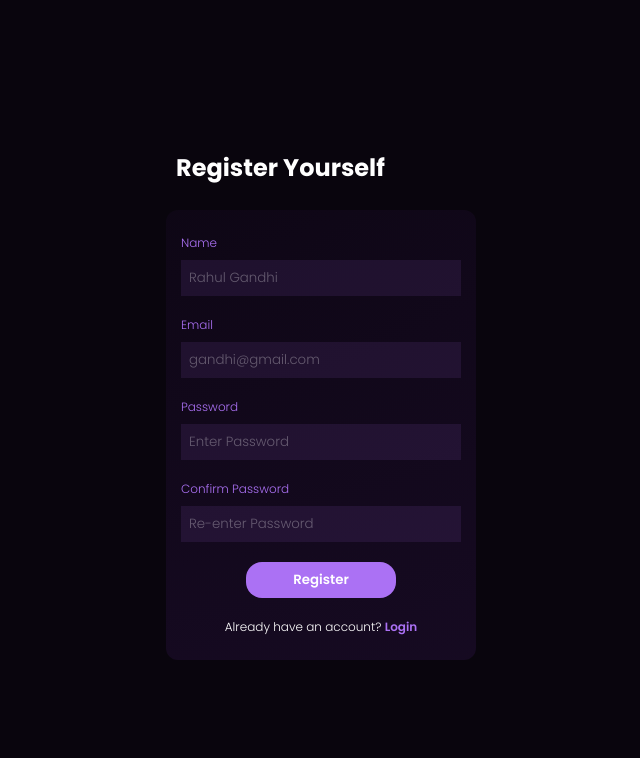
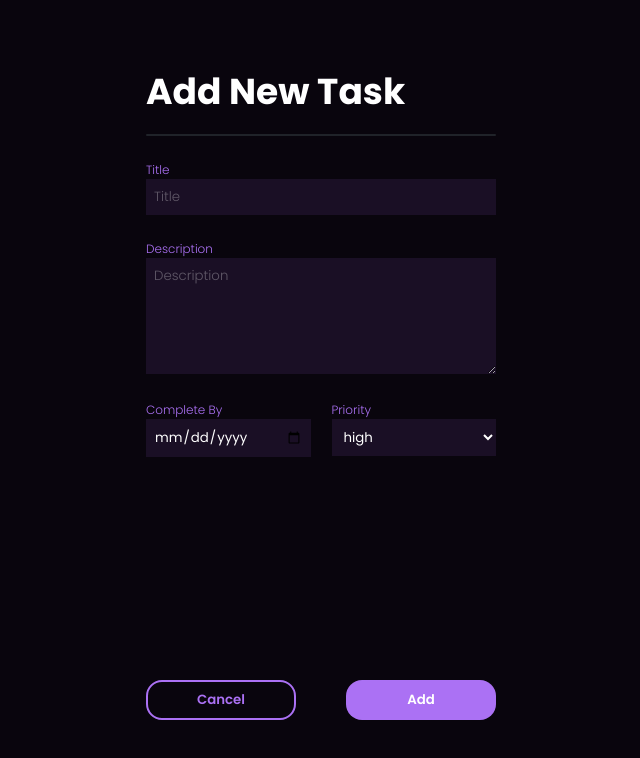
Before and after one commit to nav2103/todo-app, a React (Create React App) app: page /addtask in a window 1280 px wide. Before the commit this address led to /register. Shown: the top 758 px of the page, without its empty margins (319-959 px from the left). Built offline with nearby package versions, Linux system fonts and the light colour scheme.

Commit message:
add task implemented

```diff
--- a/src/App.css
+++ b/src/App.css
@@ -13,7 +13,8 @@ body {
 }
 .auth-outer-container,
 .tasks-outer,
-.task-details-outer {
+.task-details-outer,
+.add-edit-outer {
   display: flex;
   justify-content: center;
   align-items: center;
@@ -22,7 +23,6 @@ body {
 }
 .tasks-outer {
   justify-content: flex-start;
-  align-items: center;
 }
 .auth-header-container,
 .tasks-header {
@@ -114,6 +114,7 @@ button {
   display: flex;
   gap: 8px;
   margin: 10px;
+  width: 350px;
 }
 .checkbox-container {
   display: flex;
@@ -123,7 +124,7 @@ button {
   cursor: pointer;
 }
 .task-title-container {
-  width: 240px;
+  width: 280px;
   display: flex;
   justify-content: space-between;
 }
@@ -131,6 +132,9 @@ button {
   font-size: 1rem;
   font-style: normal;
   font-weight: 400;
+}
+.add-task {
+  margin-bottom: 20px;
 }
 .task-priority {
   color: #ffd233;
@@ -147,6 +151,7 @@ button {
   align-items: center;
   justify-content: space-around;
   padding: 5px 5px 0 5px;
+  width: 350px;
 }
 
 .settings-icon {
@@ -158,7 +163,7 @@ button {
 }
 .task-search-bar input {
   background: none;
-  width: 200px;
+  width: 240px;
 }
 .task-search-bar select {
   background: none;
@@ -182,6 +187,7 @@ button {
   align-items: center;
   justify-content: center;
   padding: 5px;
+  width: 350px;
 }
 .task-options {
   margin-top: 10px;
@@ -198,7 +204,7 @@ button {
 .all-tasks-container {
   display: flex;
   margin-top: 18px;
-  width: 300px;
+  width: 350px;
   justify-content: space-between;
   align-items: center;
 }
@@ -209,13 +215,13 @@ button {
 .progress-bar-bg {
   background: rgba(171, 113, 244, 0.1);
   height: 12px;
-  width: 250px;
+  width: 300px;
   border-radius: 10px;
 }
 .progress-bar {
   background: #ab71f4;
   height: 12px;
-  width: 83.3px;
+  width: 100px;
   border-radius: 10px;
 }
 .task-progress-container {
@@ -223,14 +229,14 @@ button {
   justify-content: space-between;
   align-items: center;
   margin-top: 10px;
-  width: 300px;
+  width: 350px;
 }
 .task-progress-container p {
   font-size: 10px;
 }
 .task-options-container {
   display: flex;
-  width: 300px;
+  width: 350px;
   font-size: 10px;
   justify-content: space-between;
   margin-top: 15px;
@@ -289,7 +295,8 @@ button {
   width: 25px;
   height: 25px;
 }
-.task-details-title {
+.task-details-title,
+.title-container {
   font-size: 36px;
   text-align: left;
   width: 100%;
@@ -310,7 +317,64 @@ button {
   max-width: 350px;
   margin: 10px 0;
 }
-.back-to-task-btn {
+.back-to-task-btn,
+.buttons-container {
   position: fixed;
   bottom: 10vh;
 }
+.add-edit-outer {
+  height: 65vh;
+}
+.add-title-container,
+.add-description-container {
+  width: 350px;
+  margin-top: 25px;
+}
+.add-title-container input {
+  width: 100%;
+}
+.add-description-container textarea {
+  width: 100%;
+  outline: none;
+  border: none;
+  background: #ab71f41a;
+  padding: 8px;
+  color: #fff;
+  transition: 0.1s;
+}
+textarea:focus,
+select:focus {
+  border: 1px solid #ab71f4;
+}
+.duedate-priority-container {
+  display: flex;
+  justify-content: space-between;
+  align-items: center;
+  width: 350px;
+  margin-top: 20px;
+}
+.duedate-container,
+.priority-container {
+  width: 47%;
+}
+.duedate-container input {
+  width: 100%;
+}
+.priority-container select {
+  width: 100%;
+  padding: 8px;
+  background: #ab71f41a;
+  outline: none;
+  border: none;
+  color: #fff;
+}
+.buttons-container {
+  width: 350px;
+  display: flex;
+  justify-content: space-between;
+}
+.cancel-button {
+  background: none;
+  color: #ab71f4;
+  border: 2px solid #ab71f4;
+}
--- a/src/App.js
+++ b/src/App.js
@@ -9,6 +9,8 @@ import {
 } from "react-router-dom";
 import Tasks from "./pages/Tasks";
 import TaskDetails from "./pages/TaskDetails";
+import AddTask from "./pages/AddTask";
+import EditTask from "./pages/EditTask";
 
 function App() {
   return (
@@ -19,7 +21,9 @@ function App() {
           <Route path="/register" element={<RegisterPage />} />
           <Route path="/tasks" element={<Tasks />} />
           <Route path="/details" element={<TaskDetails />} />
-          <Route path="*" element={<Navigate to="/register" />} />
+          <Route path="/addtask" element={<AddTask />} />
+          <Route path="/edittask" element={<EditTask />} />
+          <Route path="*" element={<Navigate to="/login" />} />
         </Routes>
       </Router>
     </div>
--- a/src/pages/AddTask.js
+++ b/src/pages/AddTask.js
@@ -1,32 +1,105 @@
+import axios from "axios";
 import React, { useState } from "react";
+import { useNavigate } from "react-router-dom";
 
 const AddTask = () => {
+  const navigate = useNavigate();
+  const handleSumbit = async (e) => {
+    e.preventDefault();
+    try {
+      const res = await axios.post(
+        "https://task-manager-server-chi-three.vercel.app/task/add",
+        taskData
+      );
+      console.log(res);
+      alert("Task Added!");
+      setTaskData({
+        title: "",
+        description: "",
+        duedate: "",
+        priority: "",
+      });
+    } catch (error) {
+      console.log(error);
+    }
+  };
   const [taskData, setTaskData] = useState({
     title: "",
     description: "",
-    completeBy: "",
+    duedate: "",
     priority: "",
   });
   const handleChange = (e) => {
-    console.log(e);
+    // console.log(e);
     setTaskData({ ...taskData, [e.target.name]: e.target.value });
   };
   return (
-    <div>
+    <div className="add-edit-outer">
+      <div className="title-container">Add New Task</div>
+      <div className="task-line"></div>
+      <form action="" onSubmit={handleSumbit}>
+        <div className="add-title-container">
+          <div className="label">Title</div>
           <input
             type="text"
             name="title"
             value={taskData.title}
-        placeholder="title"
+            required
+            placeholder="Title"
             onChange={handleChange}
           />
-      <input
+        </div>
+        <div className="add-description-container">
+          <div className="label">Description</div>
+          <textarea
             type="text"
             name="description"
+            className="desc-textarea"
             value={taskData.description}
-        placeholder="description"
+            placeholder="Description"
+            required
+            rows={5}
             onChange={handleChange}
           />
+        </div>
+        <div className="duedate-priority-container">
+          <div className="duedate-container">
+            <div className="label">Complete By</div>
+            <input
+              type="date"
+              name="duedate"
+              id="duedate"
+              onChange={handleChange}
+              value={taskData.duedate}
+              required
+            />
+          </div>
+          <div className="priority-container">
+            <div className="label">Priority</div>
+            <select
+              name="priority"
+              id="priority"
+              onChange={handleChange}
+              value={taskData.priority}
+            >
+              <option value="high">high</option>
+              <option value="medium">medium</option>
+              <option value="low">low</option>
+            </select>
+          </div>
+        </div>
+        <div className="buttons-container">
+          <button
+            className="cancel-button"
+            onClick={() => {
+              navigate("/tasks");
+            }}
+          >
+            Cancel
+          </button>
+          <button type="submit">Add</button>
+        </div>
+      </form>
     </div>
   );
 };
--- /dev/null
+++ b/src/pages/EditTask.js
@@ -0,0 +1,79 @@
+import React, { useState } from "react";
+import { useLocation, useNavigate } from "react-router-dom";
+
+const EditTask = () => {
+  const navigate = useNavigate();
+  const location = useLocation();
+  const task = location?.state;
+  console.log("location data: ", location);
+  const [taskData, setTaskData] = useState({
+    title: "",
+    description: "",
+    completeBy: "",
+    priority: "",
+  });
+  const handleChange = (e) => {
+    console.log(e);
+    setTaskData({ ...taskData, [e.target.name]: e.target.value });
+  };
+  return (
+    <div className="add-edit-outer">
+      <div className="title-container">Edit Task</div>
+      <div className="task-line"></div>
+      <div className="add-title-container">
+        <div className="label">Title</div>
+        <input
+          type="text"
+          name="title"
+          value={task.title}
+          placeholder="Title"
+          onChange={handleChange}
+        />
+      </div>
+      <div className="add-description-container">
+        <div className="label">Description</div>
+        <textarea
+          type="text"
+          name="description"
+          className="desc-textarea"
+          value={task.description}
+          placeholder="Description"
+          rows={5}
+          onChange={handleChange}
+        />
+      </div>
+      <div className="duedate-priority-container">
+        <div className="duedate-container">
+          <div className="label">Complete By</div>
+          <input
+            type="date"
+            name="date"
+            id="date"
+            value={task.duedate.slice(0, 10)}
+          />
+        </div>
+        <div className="priority-container">
+          <div className="label">Priority</div>
+          <select name="priority" id="priority" value={task.priority}>
+            <option value="high">high</option>
+            <option value="medium">medium</option>
+            <option value="low">low</option>
+          </select>
+        </div>
+      </div>
+      <div className="buttons-container">
+        <button
+          className="cancel-button"
+          onClick={() => {
+            navigate("/tasks");
+          }}
+        >
+          Cancel
+        </button>
+        <button>Update</button>
+      </div>
+    </div>
+  );
+};
+
+export default EditTask;
--- a/src/pages/TaskDetails.js
+++ b/src/pages/TaskDetails.js
@@ -30,7 +30,13 @@ const TaskDetails = () => {
         </div>
         <div className="task-option-icons">
           <img src={deleteIcon} alt="delete" />
-          <img src={editIcon} alt="edit" />
+          <img
+            src={editIcon}
+            alt="edit"
+            onClick={() => {
+              navigate("/edittask", { state: taskData });
+            }}
+          />
         </div>
       </div>
       <div className="task-details-title">{taskData.title}</div>
--- a/src/pages/Tasks.js
+++ b/src/pages/Tasks.js
@@ -4,8 +4,10 @@ import Task from "../components/Task";
 import setting from "../assets/settings.png";
 import search from "../assets/search.png";
 import sort from "../assets/sort.png";
+import { useNavigate } from "react-router-dom";
 
 const Tasks = () => {
+  const navigate = useNavigate();
   const userName = localStorage.getItem("useremail");
   const name = localStorage.getItem("name");
   const [tasks, setTasks] = useState([]);
@@ -31,7 +33,7 @@ const Tasks = () => {
       <div className="tasks-outer">
         <div className="tasks-header-container">
           <div className="tasks-header">
-            <p>Good Morning</p>
+            <p>Namaste</p>
             <h3>{name}</h3>
           </div>
           <div className="settings-icon">
@@ -70,7 +72,14 @@ const Tasks = () => {
         <div className="tasks-container">
           <Task tasks={tasks} />
         </div>
-        <button className="add-task">+ Add new task</button>
+        <button
+          className="add-task"
+          onClick={() => {
+            navigate("/addtask");
+          }}
+        >
+          + Add new task
+        </button>
       </div>
     </>
   );
```
Lines whose indentation alone changed are shown as unchanged.
